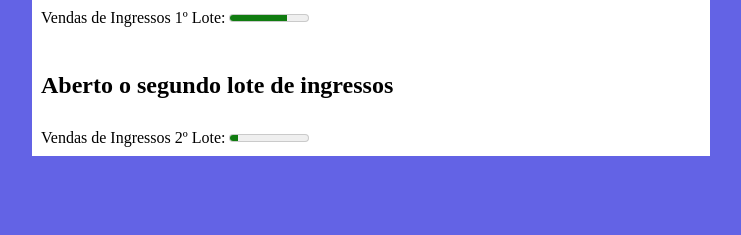
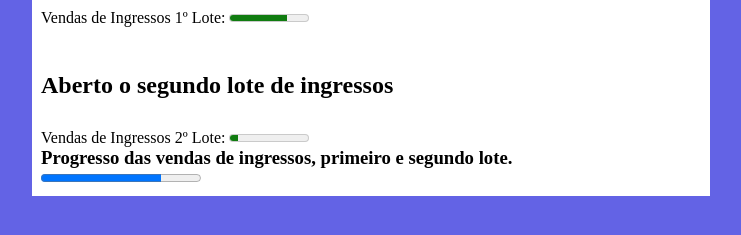
Before and after one commit to romersonrsantana/icar-velas, a plain HTML site: page exercicios/ex006-barras/elemento-meter.html in a window 1280 px wide. Shown: the part 67-302 px from the top of the page, without its empty margins (269-1010 px from the left). Drawn offline with Linux system fonts and the light colour scheme.

Commit message:
Update elemento-meter.html

```diff
--- a/exercicios/ex006-barras/elemento-meter.html
+++ b/exercicios/ex006-barras/elemento-meter.html
@@ -39,6 +39,14 @@
             Vendas de Ingressos 2º Lote: <meter min="0" max="543" value="50" title="Segundo Lote"></meter>
         </p>
 
+        <aside>
+            <h3>Progresso das vendas de ingressos, primeiro e segundo lote.</h3>
+
+            <p>
+            <progress max="100" value="75">75% saverde</progress>
+            </p>
+        </aside>
+
     </main>
 </body>
 </html>
```
